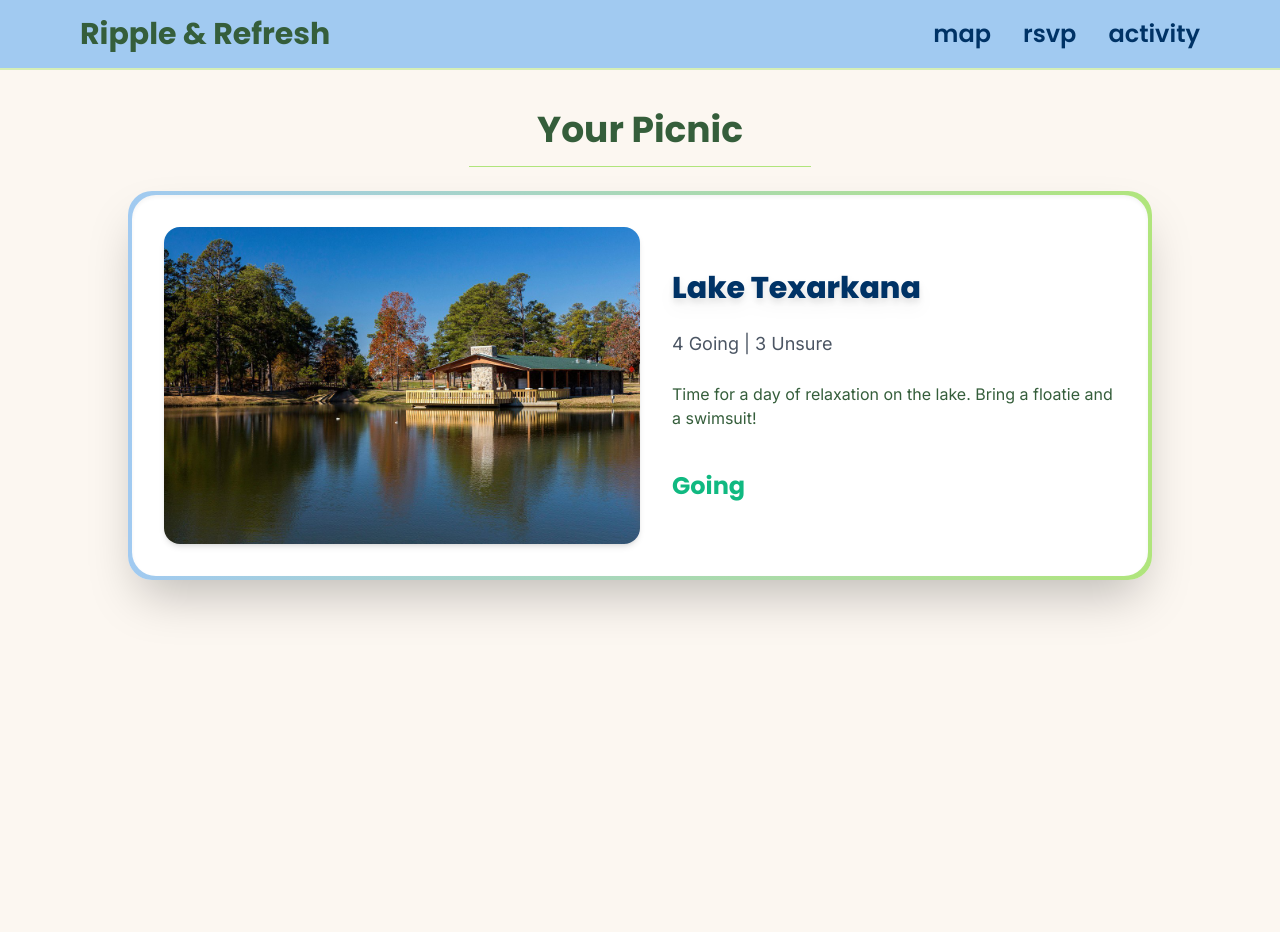
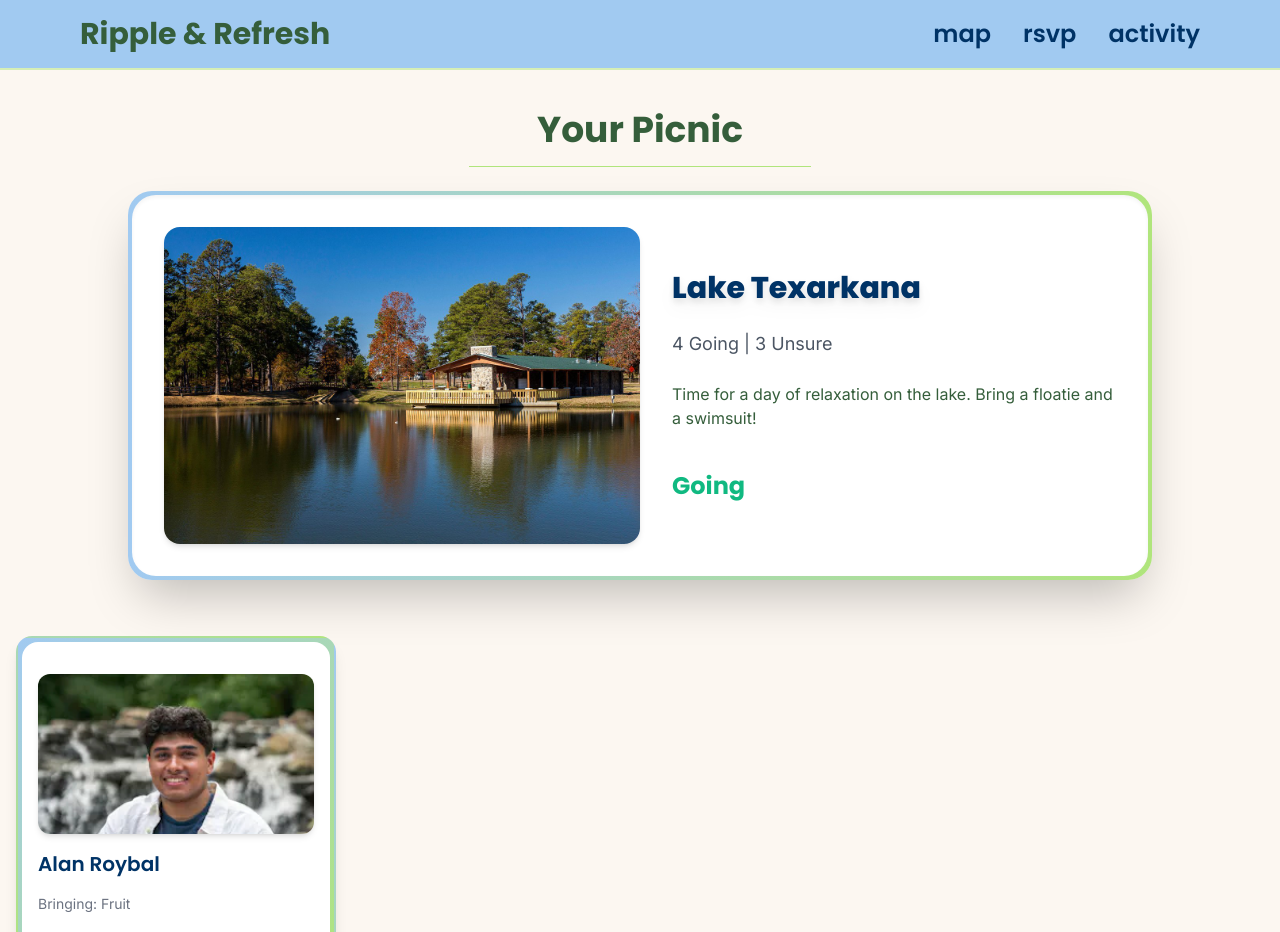
Before and after one commit to aaguilar1892/guided-project, a React (Vite) app: page / in a window 1280 px wide. Shown: the top 932 px of the page. Before the commit the page ends 800 px from the top, so only its background shows below. Built offline with nearby package versions, Linux system fonts and the light colour scheme.

Commit message:
making cards in react

```diff
--- a/src/App.jsx
+++ b/src/App.jsx
@@ -1,12 +1,14 @@
 import React from 'react'
 import Navbar from './components/Navbar'
 import FeaturedItem from './components/FeaturedItem'
+import Card from './components/Card'
 
 function App() {
   return (
     <div>
       <Navbar />
       <FeaturedItem />
+      <Card />
     </div>
   )
 }
--- /dev/null
+++ b/src/components/Card.jsx
@@ -0,0 +1,32 @@
+import React from "react";
+
+function Card() {
+  return (
+    <div className="p-4">
+      {/* Card Container with a Gradient Border */}
+      <div className="relative h-full w-full max-w-xs rounded-2xl border-2 border-transparent bg-gradient-to-br from-pastelblue to-pastelgreen p-1 shadow-lg transition duration-300 hover:shadow-2xl">
+        {/* Inner Box */}
+        <div className="h-full w-full rounded-2xl bg-white p-4 transition duration-300 hover:scale-105">
+          <img
+            className="mx-auto my-4 h-40 w-full rounded-xl object-cover shadow-md"
+            src="/images/sample1.webp"
+            alt=""
+          />
+          <div className="space-y-3">
+            <h1 className="poppins-semibold text-xl text-darkblue">
+              Alan Roybal
+            </h1>
+            <p className="inter-regular flex py-1 text-sm text-gray-500">
+                Bringing: Fruit
+            </p>
+            <p className="inter-semibold text-sm text-emerald-500">
+                Going
+            </p>
+          </div>
+        </div>
+      </div>
+    </div>
+  );
+}
+
+export default Card;
```
